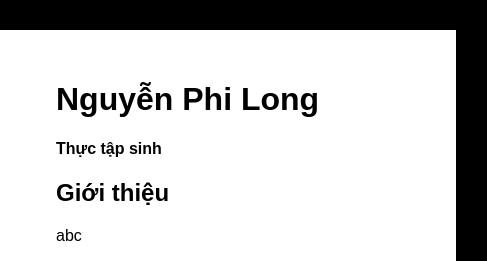
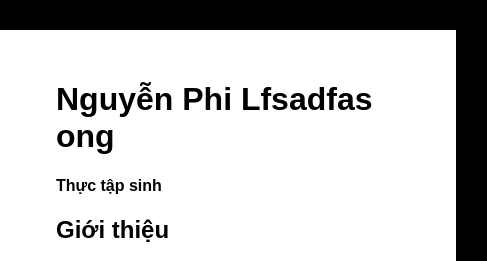
Before and after one commit to longnguyen231/longcv, a plain HTML site: page index.html in a window 1280 px wide. Shown: the top 261 px of the page, 534-1021 px from the left. Drawn offline with Linux system fonts and the light colour scheme.

Commit message:
second commit

```diff
--- a/index.html
+++ b/index.html
@@ -16,7 +16,7 @@
                     </div>
                 </div>
                 <div id="header-right">
-                    <h1>Nguyễn Phi Long</h1>
+                    <h1>Nguyễn Phi Lfsadfas ong</h1>
                     <h4> Thực tập sinh</h4>
                     <h2>Giới thiệu</h2>
                     <p>abc</p>
```
